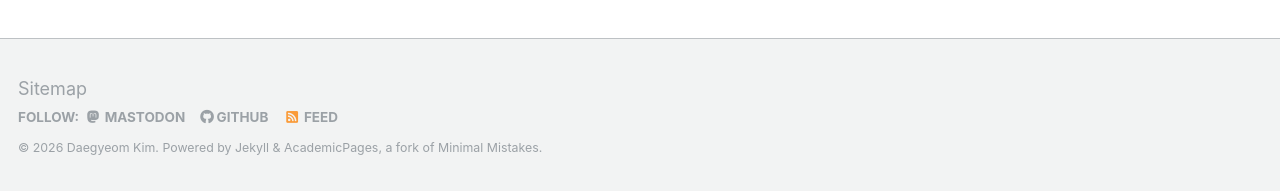
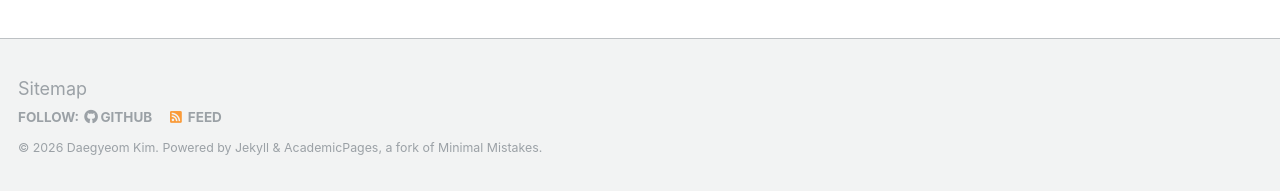
Before and after one commit to dgyeomkim/dgyeomkim.github.io, a Jekyll site: the page built from _pages/talks.html, in a window 1280 px wide. Shown: the part 706-897 px from the top of the page. Built offline with Jekyll 4.4.1, drawn with Linux system fonts in a browser that asks for light colours; some web fonts are replaced.

```diff
--- a/_config.yml
+++ b/_config.yml
@@ -57,7 +57,7 @@ yandex_site_verification :
 
 # Social Sharing
 mastodon:
-  username               : "fosstodon.org/@jayrobw"
+  username               : #"fosstodon.org/@jayrobw"
 twitter:
   username               :
 facebook:
```
